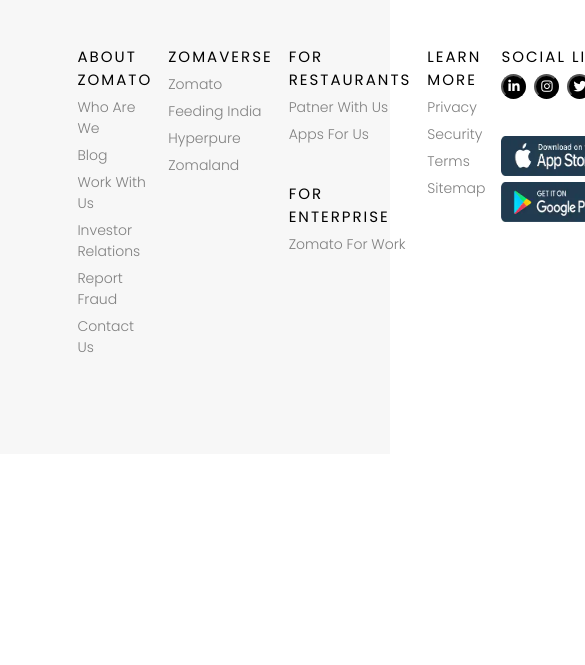
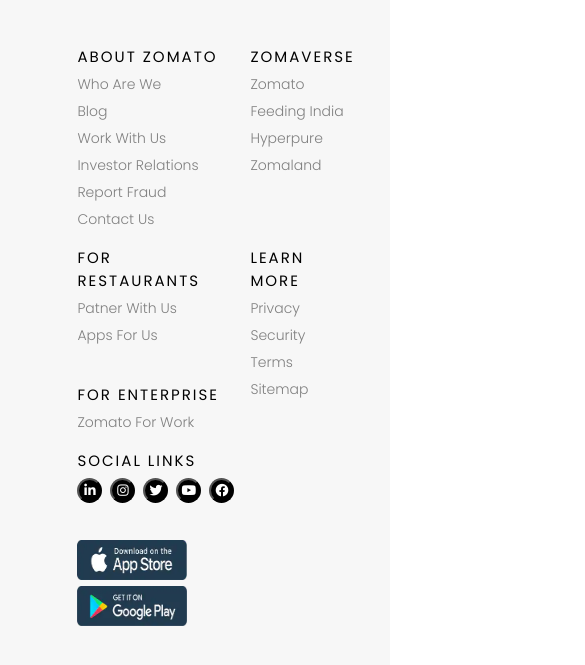
Before and after one commit to Arthi0410/Zomato_landing_page, a plain HTML site: page index.html in a window 390 px wide. Shown: the part 4954-5619 px from the top of the page, 585 px wide, since content can reach past the window. Before the commit the page ends 5408 px from the top, so only its background shows below. Drawn offline with Linux system fonts and the light colour scheme.

Commit message:
updates made

```diff
--- a/styles.css
+++ b/styles.css
@@ -497,6 +497,18 @@
     height: 40px;
   }
 
+  @media only screen and (max-width: 900px){
+    .link_container{
+        grid-template-columns: repeat(3, 1fr);
+    }
+  }
+
+  @media only screen and (max-width: 600px){
+    .link_container{
+        grid-template-columns: 1fr 1fr;
+    }
+  }
+
   .places_container{
      width: 80%;
      padding: 3rem 0;
```
